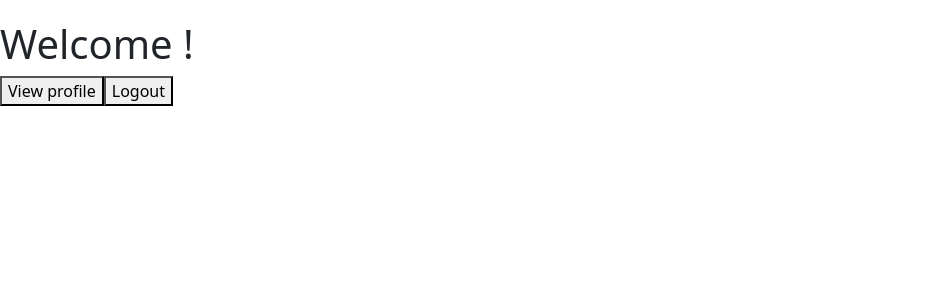
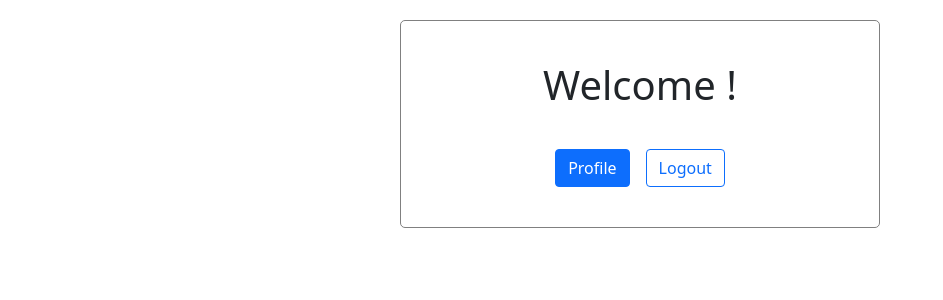
Before and after one commit to tamastotok/auth-client, a React (Create React App) app: page /home in a window 1280 px wide. Shown: the top 300 px of the page, without its empty margins (0-943 px from the left). Built offline with nearby package versions, Linux system fonts and the light colour scheme.

Commit message:
change Home.jsx css to bootstrap

```diff
--- a/src/sass/main.scss
+++ b/src/sass/main.scss
@@ -10,7 +10,7 @@
 @import './pages/login';
 //@import './pages/profile';
 @import './pages/signup';
-//@import './pages/home';
+@import './pages/home';
 
 //  Bootstrap
 @import '~bootstrap/scss/bootstrap';
--- a/src/sass/pages/_home.scss
+++ b/src/sass/pages/_home.scss
@@ -1,44 +1,17 @@
-@import '../base/colors';
-
 .home-container {
-  border: 1px solid $gray;
+  border: 1px solid gray;
   border-radius: 5px;
-  max-width: 640px;
+  max-width: 480px;
   min-width: 320px;
   width: 100%;
   margin-left: auto;
   margin-right: auto;
   padding: 40px;
+  display: flex;
+  flex-direction: column;
+  align-items: center;
   h1 {
     text-align: center;
     margin-bottom: 40px;
   }
 }
-
-.nav-btn-group {
-  width: fit-content;
-  margin-left: auto;
-  margin-right: auto;
-  button {
-    height: fit-content;
-    border: 1px solid $gray;
-    border-radius: 5px;
-    background: none;
-    width: 120px;
-    height: 40px;
-    text-transform: uppercase;
-    cursor: pointer;
-    margin-left: 10px;
-    margin-right: 10px;
-  }
-}
-
-.profile-btn:hover {
-  border: 2px solid $blue;
-  color: $blue;
-}
-
-.logout-btn:hover {
-  border: 2px solid $red-hover;
-  color: $red-hover;
-}
--- a/src/views/Home.jsx
+++ b/src/views/Home.jsx
@@ -1,6 +1,7 @@
 import { useHistory } from 'react-router-dom';
 import { logout } from '../services/HTTP/logout';
 import { getProfile } from '../services/HTTP/profile';
+import Button from 'react-bootstrap/Button';
 
 export default function Home() {
   const history = useHistory();
@@ -22,13 +23,17 @@ export default function Home() {
   return (
     <div className="home-container">
       <h1>Welcome {name}!</h1>
-      <div className="nav-btn-group">
-        <button className="profile-btn" onClick={handleViewProfile}>
-          View profile
-        </button>
-        <button className="logout-btn" onClick={handleLogout}>
+      <div>
+        <Button className="mx-2" variant="primary" onclick={handleViewProfile}>
+          Profile
+        </Button>
+        <Button
+          className="mx-2"
+          variant="outline-primary"
+          onClick={handleLogout}
+        >
           Logout
-        </button>
+        </Button>
       </div>
     </div>
   );
```
